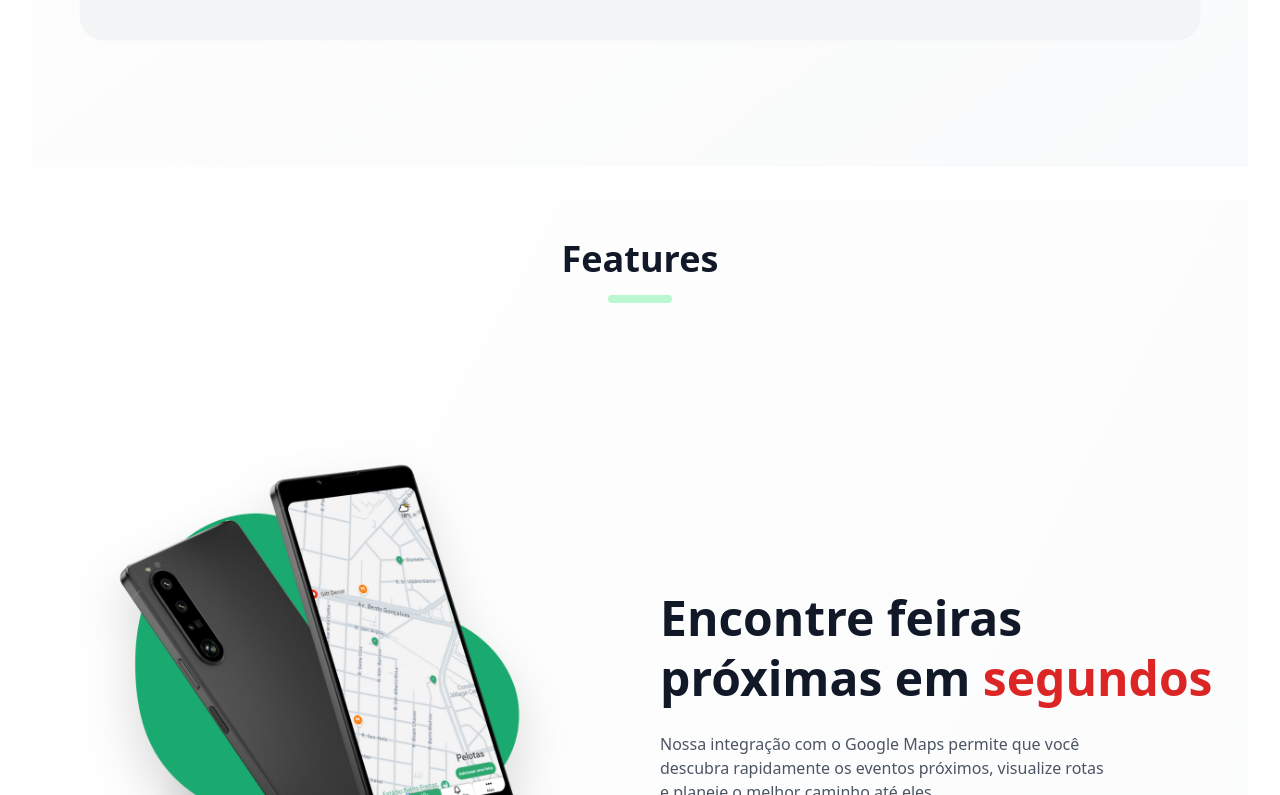
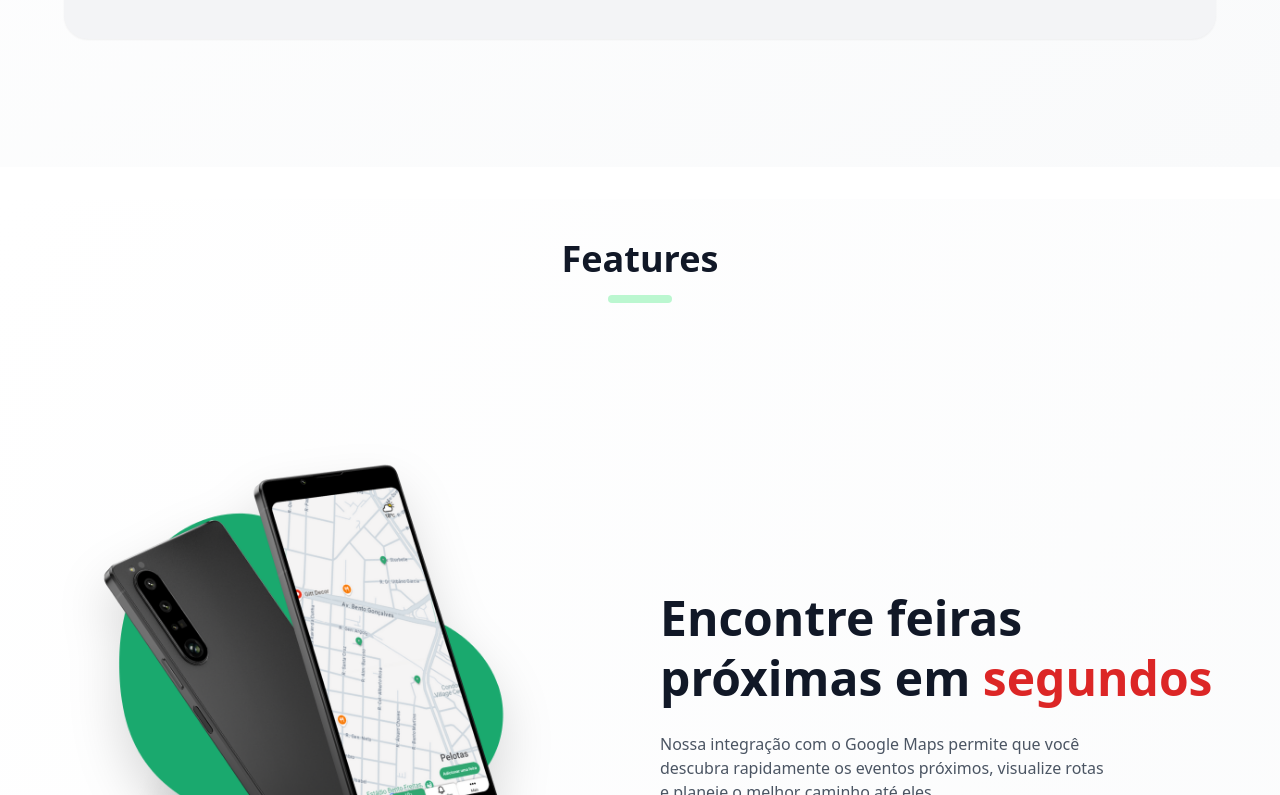
Before and after one commit to FeirasProjeto/Minha-Feira, a Next.js app: page / in a window 1280 px wide. Shown: the part 770-1565 px from the top of the page. Built offline with nearby package versions, Linux system fonts and the light colour scheme.

Commit message:
🐛: AdminLayout

```diff
--- a/app/admin/layout.tsx
+++ b/app/admin/layout.tsx
@@ -23,31 +23,27 @@ export default function AdminLayout({ children }: { children: React.ReactNode })
     }
 
     useEffect(() => {
-          // se o objeto Usuario estiver vazio, redireciona para a tela de login
       if (Usuario.admin === false || Object.keys(Usuario).length === 0) {
         router.push("/login");
         return null
       }
     });
 
-  // Função para fechar a sidebar (útil para o overlay ou links)
+  // Função para fechar a sidebar
   const closeSidebar = () => setIsSidebarOpen(false);
 
   return (
     <div className="w-full flex min-h-screen bg-gray-900 text-white">
 
-      {/* 1. SIDEBAR: Configuração Off-Canvas */}
       <div
         className={`fixed inset-y-0 left-0 z-50 transform
                   ${isSidebarOpen ? 'translate-x-0' : '-translate-x-full'}
                   transition-transform duration-300 ease-in-out
                   lg:relative lg:translate-x-0 lg:flex lg:flex-shrink-0`}
       >
-        {/* Passamos closeSidebar para que os links dentro da Sidebar possam fechar o menu */}
         <Sidebar closeSidebar={closeSidebar} />
       </div>
 
-      {/* 2. OVERLAY (Oculta a Sidebar ao clicar fora) */}
       {isSidebarOpen && (
         <div
           className="fixed inset-0 z-40 bg-black opacity-50 lg:hidden"
@@ -56,21 +52,17 @@ export default function AdminLayout({ children }: { children: React.ReactNode })
         />
       )}
 
-      {/* 3. CONTEÚDO PRINCIPAL E HEADER */}
-      <div className="flex flex-col flex-1 lg:ml-64">
+      <div className="flex flex-col flex-1">
 
-        {/* === HEADER: Inclui o botão para abrir === */}
         <Header>
-          {/* 🛑 AQUI ESTÁ O BOTÃO QUE ABRE A SIDEBAR 🛑 */}
           <button
             className="p-2 text-white lg:hidden"
-            onClick={() => setIsSidebarOpen(true)} // Note que agora é setIsSidebarOpen(true)
+            onClick={() => setIsSidebarOpen(true)}
             aria-label="Toggle menu"
           >
             <Menu size={24} />
           </button>
         </Header>
-        {/* ... Resto do Conteúdo ... */}
         <main>{children}</main>
       </div>
     </div>
--- a/app/componentsAdmin/header.tsx
+++ b/app/componentsAdmin/header.tsx
@@ -5,7 +5,7 @@ import { User } from "lucide-react";
 // O Header agora aceita 'children', que é o botão de menu hamburger do AdminLayout
 export default function HeaderAdmin({ children }) {
     return (
-        <header className="sticky top-0 z-30 flex items-center justify-between p-4 bg-gray-800 border-b border-gray-700 w-full">
+        <header className="sticky top-0 z-30 flex items-center justify-between bg-gray-800 border-b border-gray-700 w-full px-4 lg:pl-8 lg:pr-8">
 
             <div className="flex items-center gap-3">
 
--- a/app/layout.tsx
+++ b/app/layout.tsx
@@ -18,11 +18,11 @@ export default function RootLayout({ children }: { children: React.ReactNode })
         <meta name="viewport" content="width=device-width, initial-scale=1" />
       </head>
 
-      <body className="overflow-x-hidden-x-hidden h-full"> {/*n tem rolagem horizontal */}
+      <body className="overflow-x-hidden h-full w-full"> {/*n tem rolagem horizontal */}
 
-        <div className="sm:bg-contain md:bg-cover flex flex-col">
+        <div className="flex flex-col">
 
-          <div className="max-w-7xl mx-auto px-4 sm:px-6 lg:px-8 w-full flex flex-1">
+          <div className="w-full flex flex-1">
             <main className="flex-1 w-full">{children}</main>
             <Analytics />
           </div>
```
Also changed, not shown: styles/globals.css (line endings or trailing spaces).
